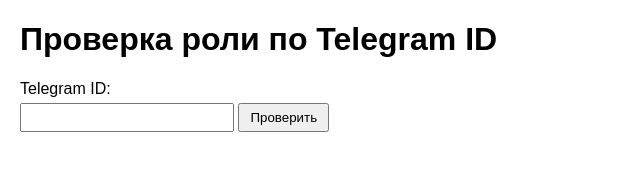
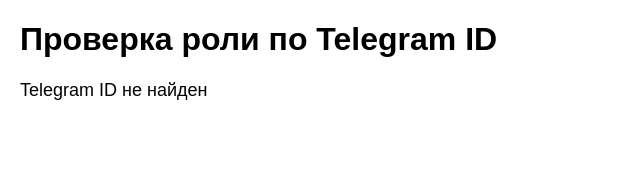
Before and after one commit to bananus25/portal, a website: page index.html in a window 1280 px wide. Shown: the whole page, without its empty margins (0-640 px from the left). Drawn offline with Linux system fonts and the light colour scheme.

Commit message:
Initial commit

```diff
--- a/index.html
+++ b/index.html
@@ -8,11 +8,6 @@
 </head>
 <body>
     <h1>Проверка роли по Telegram ID</h1>
-    <form id="checkRoleForm">
-        <label for="telegramId">Telegram ID:</label>
-        <input type="text" id="telegramId" name="telegramId" required>
-        <button type="submit">Проверить</button>
-    </form>
     <div id="result"></div>
 
     <script src="script.js"></script>
--- a/script.js
+++ b/script.js
@@ -1,12 +1,26 @@
-document.getElementById('checkRoleForm').addEventListener('submit', async function(event) {
-    event.preventDefault();
-    const telegramId = document.getElementById('telegramId').value;
+// Функция для получения Telegram ID из URL (например, из параметра запроса)
+function getTelegramIdFromUrl() {
+    const urlParams = new URLSearchParams(window.location.search);
+    return urlParams.get('telegramId');
+}
+
+// Функция для отображения результата
+async function displayRole() {
+    const telegramId = getTelegramIdFromUrl();
+    if (!telegramId) {
+        document.getElementById('result').innerText = 'Telegram ID не найден';
+        return;
+    }
+
     const response = await fetch(`/role/${telegramId}`);
     const data = await response.json();
 
     if (response.ok) {
-        document.getElementById('result').innerText = `Роль: ${data.role}`;
+        document.getElementById('result').innerText = `ID: ${data.id}, Роль: ${data.role}`;
     } else {
         document.getElementById('result').innerText = `Ошибка: ${data.message}`;
     }
-});
+}
+
+// Вызываем функцию для отображения роли при загрузке страницы
+window.onload = displayRole;
--- a/server.js
+++ b/server.js
@@ -42,7 +42,7 @@
         const telegramId = parseInt(req.params.telegramId);
         const user = await User.findOne({ id: telegramId });
         if (user) {
-            res.json({ role: user.role });
+            res.json({ id: user.id, role: user.role });
         } else {
             res.status(404).json({ message: 'User not found' });
         }
--- a/styles.css
+++ b/styles.css
@@ -1,25 +1,6 @@
 body {
     font-family: Arial, sans-serif;
     margin: 20px;
-}
-
-form {
-    margin-top: 20px;
-}
-
-label {
-    display: block;
-    margin-bottom: 5px;
-}
-
-input[type="text"] {
-    width: 200px;
-    padding: 5px;
-    margin-bottom: 10px;
-}
-
-button {
-    padding: 5px 10px;
 }
 
 #result {
```
